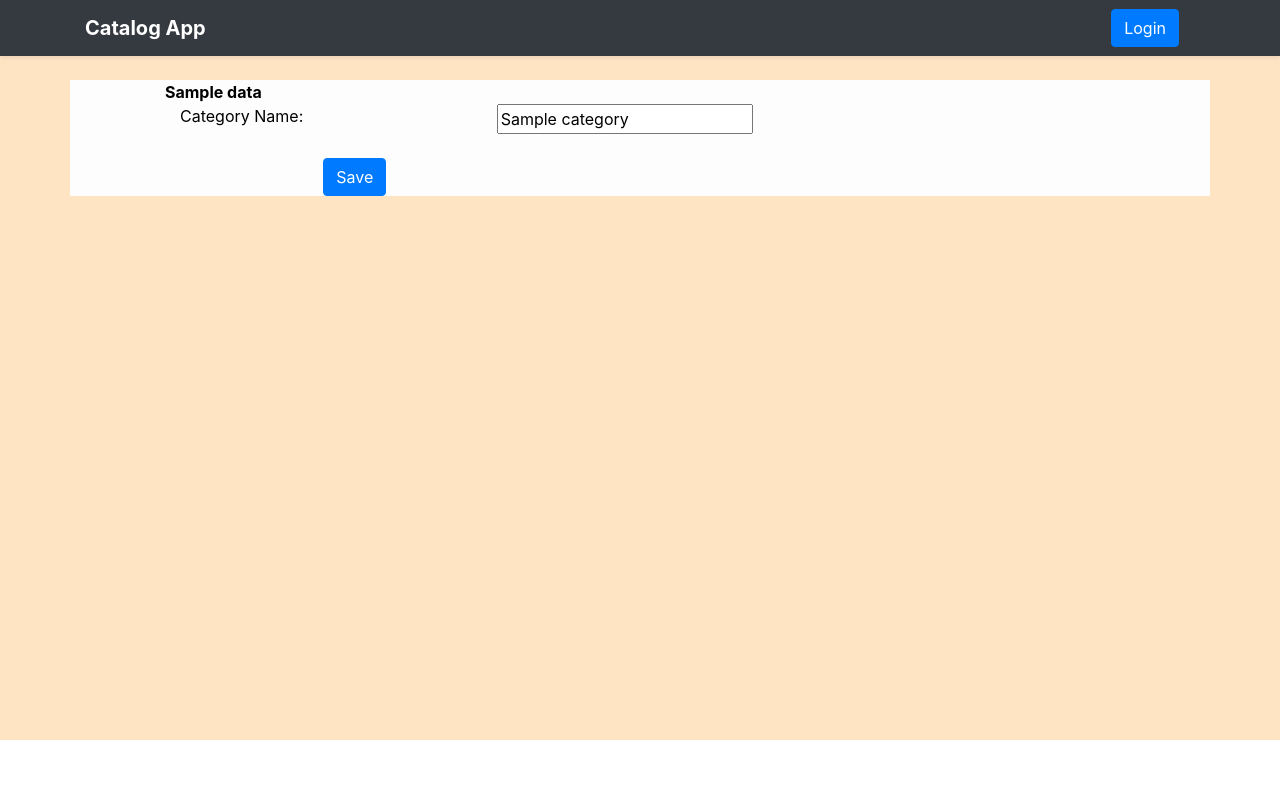
After one commit to jcarter62/udacity-fs-p5, a Flask app: template vagrant/catalog/templates/category_add.html in a window 1280 px wide. The commit adds this page. Run offline with Flask 2, Linux system fonts and the light colour scheme; the template is opened without the code that fills it: most values are stand-ins (such as "Sample title", 1, 10 or a date in 2020); some libraries are stand-ins or nearby versions.

Commit message:
Add category feature added

```diff
--- a/vagrant/catalog/app.py
+++ b/vagrant/catalog/app.py
@@ -288,6 +288,32 @@ def get_session_info():
         data[name] = flask_session.get(name, '')
     return data
 
+
+@app.route('/category/add', methods=['GET','POST'])
+def category_add():
+    if request.method == 'POST':
+        this_name = escape(request.form['name'])
+
+        record = Category(name=this_name)
+
+        session = Session()
+        session.add(record)
+        session.commit()
+        session.close()
+
+        return homepage_content(request)
+    elif request.method == 'GET':
+        cat_list = api_categories()
+
+        data = {
+            'title': 'Add Category',
+            'categories': cat_list.json,
+            'category': '',
+            'logged_in': user_logged_in(request),
+            'session': get_session_info(),
+            'message': ''
+        }
+        return render_template("category_add.html", data=data)
 
 @app.route('/category/<categoryid>', methods=['GET'])
 def main_catid(categoryid):
--- /dev/null
+++ b/vagrant/catalog/templates/category_add.html
@@ -0,0 +1,34 @@
+<!DOCTYPE html>
+<html>
+<head>
+    <title>{{ data.title }}</title>
+    {% include 'includes.html' %}
+    <link rel="stylesheet" type="text/css" href="{{ url_for('static', filename='css/main.css') }}">
+</head>
+<body>
+{% include 'top.html' %}
+<div>&nbsp;</div>
+<div class="container">
+    <div class="row table-light">
+        <div class="col-1"></div>
+        <div class="col-10">
+
+            <div class="row"><strong>{{ data.title }}</strong></div>
+            <form action="/category/add" method="post">
+                <div class="row">
+                    <div class="col-4">Category Name:</div>
+                    <div class="col-4"><input type="text" name="name" value="{{ data.category }}"/></div>
+                </div>
+                <br>
+                <div class="row">
+                    <div class="col-2"></div>
+                    <button class="btn btn-primary" role="button" type="submit">Save</button>
+                </div>
+            </form>
+        </div>
+        <div class="col-1"></div>
+    </div>
+</div>
+{% include 'footer.html' %}
+</body>
+</html>
--- a/vagrant/catalog/templates/footer.html
+++ b/vagrant/catalog/templates/footer.html
@@ -4,10 +4,15 @@
         <div class="row">
             <div class="col-3">
                 {% if data.logged_in %}
-                    <a class="btn btn-primary" href="/add" role="button">Add Item</a>
+                    <a class="btn btn-primary" href="/category/add" role="button">Category +</a>
                 {% endif %}
             </div>
-            <div class="col-8">
+            <div class="col-3">
+                {% if data.logged_in %}
+                    <a class="btn btn-primary" href="/add" role="button">Item +</a>
+                {% endif %}
+            </div>
+            <div class="col-6">
                 {% if data.session.username > '' %}{{ data.session.username }}{% endif %}
                 {% if data.session.picture > '' %}
                     <img src="{{ data.session.picture }}" height="50px"/>
```
